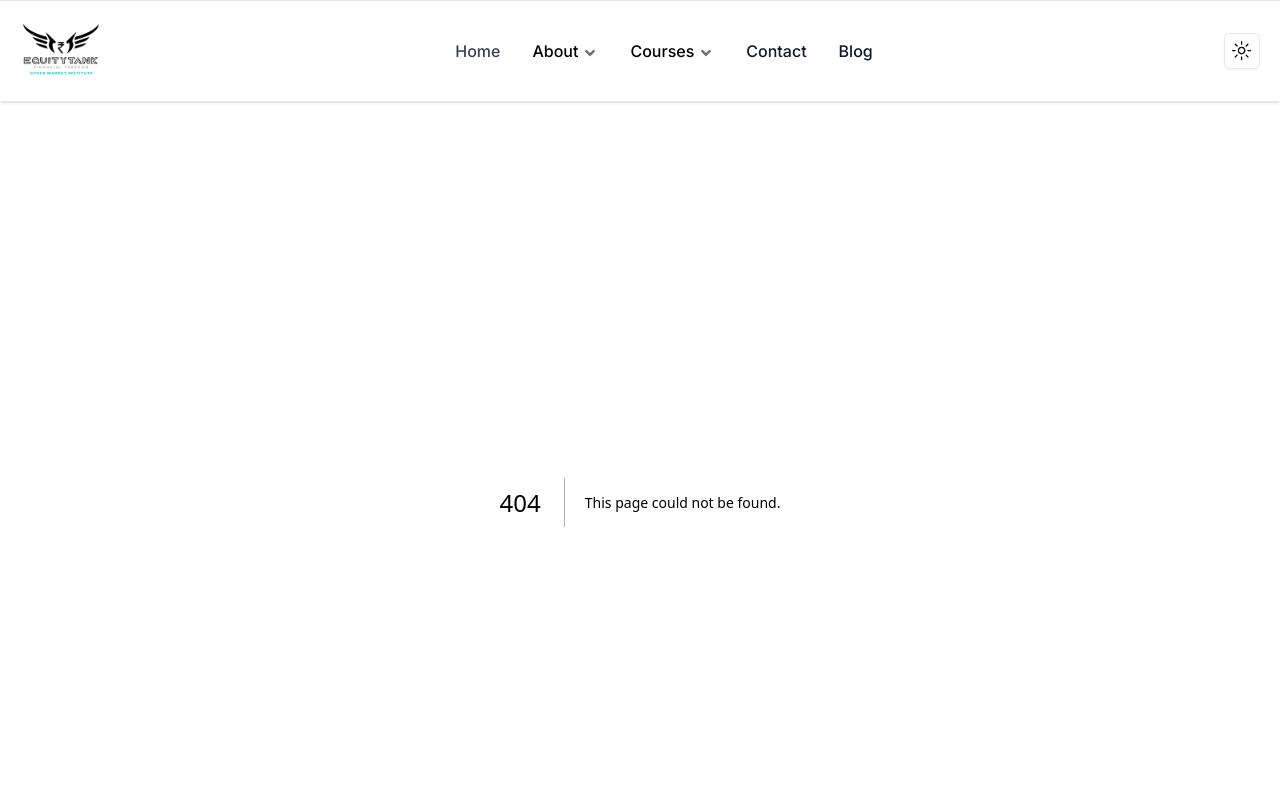
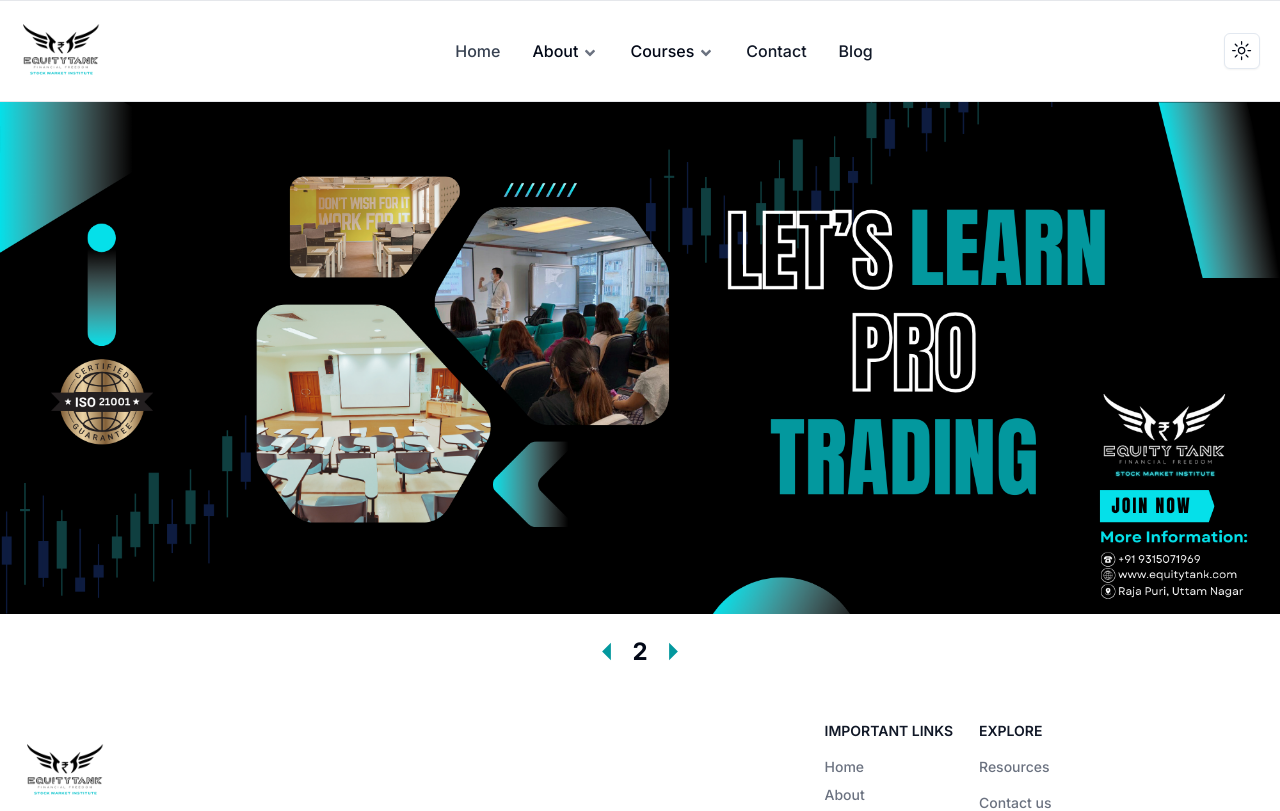
Before and after one commit to riteshk-007/equity-tank-starter, a Next.js app: page /smart-traders in a window 1280 px wide. Before the commit this address had no page. Shown: the top 811 px of the page. Built offline with nearby package versions, Linux system fonts and the light colour scheme.

Commit message:
Refactor carousel and update links in PriceCard

```diff
--- /dev/null
+++ b/app/(pages)/(course)/foundation/page.js
@@ -0,0 +1,30 @@
+import CarouselScroll from "@/app/components/Carousel";
+import Link from "next/link";
+import { IoMdArrowDropright } from "react-icons/io";
+
+const images = [
+  {
+    img: "/banner/1.png",
+  },
+  {
+    img: "/banner/2.png",
+  },
+];
+const Foundation = () => {
+  return (
+    <div className="flex flex-col w-full">
+      <CarouselScroll images={images} />
+      <div className="flex mx-auto items-center justify-center gap-2 my-5">
+        <span className="text-2xl font-bold">1</span>
+        <Link href={"/smart-traders"}>
+          <IoMdArrowDropright
+            fontSize={35}
+            className="text-[#03989e] dark:text-[#00c2cb] cursor-pointer"
+          />
+        </Link>
+      </div>
+    </div>
+  );
+};
+
+export default Foundation;
--- /dev/null
+++ b/app/(pages)/(course)/futures-options/page.js
@@ -0,0 +1,30 @@
+import CarouselScroll from "@/app/components/Carousel";
+import Link from "next/link";
+import { IoMdArrowDropright, IoMdArrowDropleft } from "react-icons/io";
+
+const images = [
+  {
+    img: "/banner/1.png",
+  },
+  {
+    img: "/banner/2.png",
+  },
+];
+const FuturesOptions = () => {
+  return (
+    <div className="flex flex-col w-full">
+      <CarouselScroll images={images} />
+      <div className="flex mx-auto items-center justify-center gap-2 my-5">
+        <Link href={"/smart-traders"}>
+          <IoMdArrowDropleft
+            fontSize={35}
+            className="text-[#03989e] dark:text-[#00c2cb] cursor-pointer"
+          />
+        </Link>
+        <span className="text-2xl font-bold">3</span>
+      </div>
+    </div>
+  );
+};
+
+export default FuturesOptions;
--- /dev/null
+++ b/app/(pages)/(course)/smart-traders/page.js
@@ -0,0 +1,36 @@
+import CarouselScroll from "@/app/components/Carousel";
+import Link from "next/link";
+import { IoMdArrowDropright, IoMdArrowDropleft } from "react-icons/io";
+
+const images = [
+  {
+    img: "/banner/1.png",
+  },
+  {
+    img: "/banner/2.png",
+  },
+];
+const SmartTraders = () => {
+  return (
+    <div className="flex flex-col w-full">
+      <CarouselScroll images={images} />
+      <div className="flex mx-auto items-center justify-center gap-2 my-5">
+        <Link href={"/foundation"}>
+          <IoMdArrowDropleft
+            fontSize={35}
+            className="text-[#03989e] dark:text-[#00c2cb] cursor-pointer"
+          />
+        </Link>
+        <span className="text-2xl font-bold">2</span>
+        <Link href={"/futures-options"}>
+          <IoMdArrowDropright
+            fontSize={35}
+            className="text-[#03989e] dark:text-[#00c2cb] cursor-pointer"
+          />
+        </Link>
+      </div>
+    </div>
+  );
+};
+
+export default SmartTraders;
--- a/app/components/PriceCard.jsx
+++ b/app/components/PriceCard.jsx
@@ -89,7 +89,7 @@ export const Card = [
     price: 1800,
     discount: 3000,
     paymentType: "monthly",
-    link: "/offline-classes",
+    link: "/foundation",
     rating: 93,
   },
   {
@@ -100,7 +100,7 @@ export const Card = [
     price: 2500,
     discount: 4500,
     paymentType: "monthly",
-    link: "/online-classes",
+    link: "/smart-traders",
     rating: 305,
   },
   {
@@ -111,7 +111,7 @@ export const Card = [
     price: 3000,
     discount: 6500,
     paymentType: "one time",
-    link: "/",
+    link: "/futures-options",
     rating: 113,
   },
 ];
```
Also changed, not shown: app/components/Hero.jsx (+0 -8 lines).
